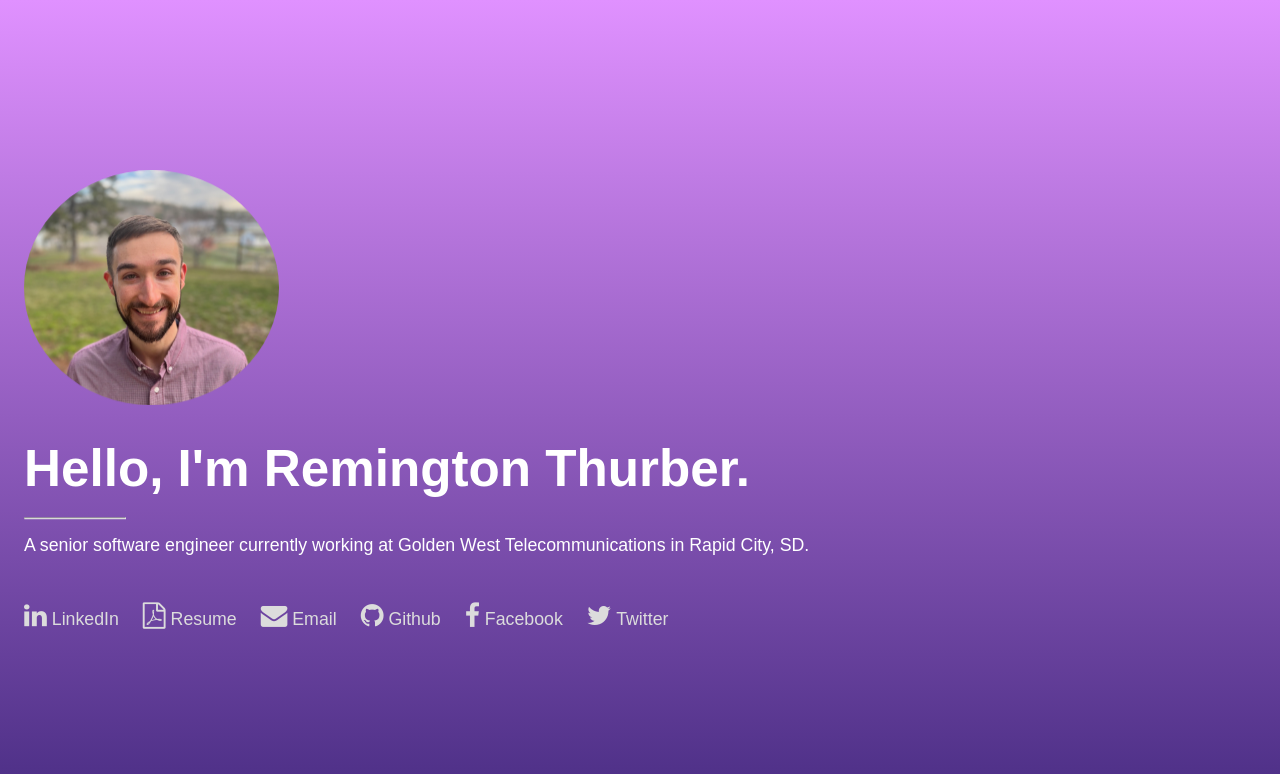
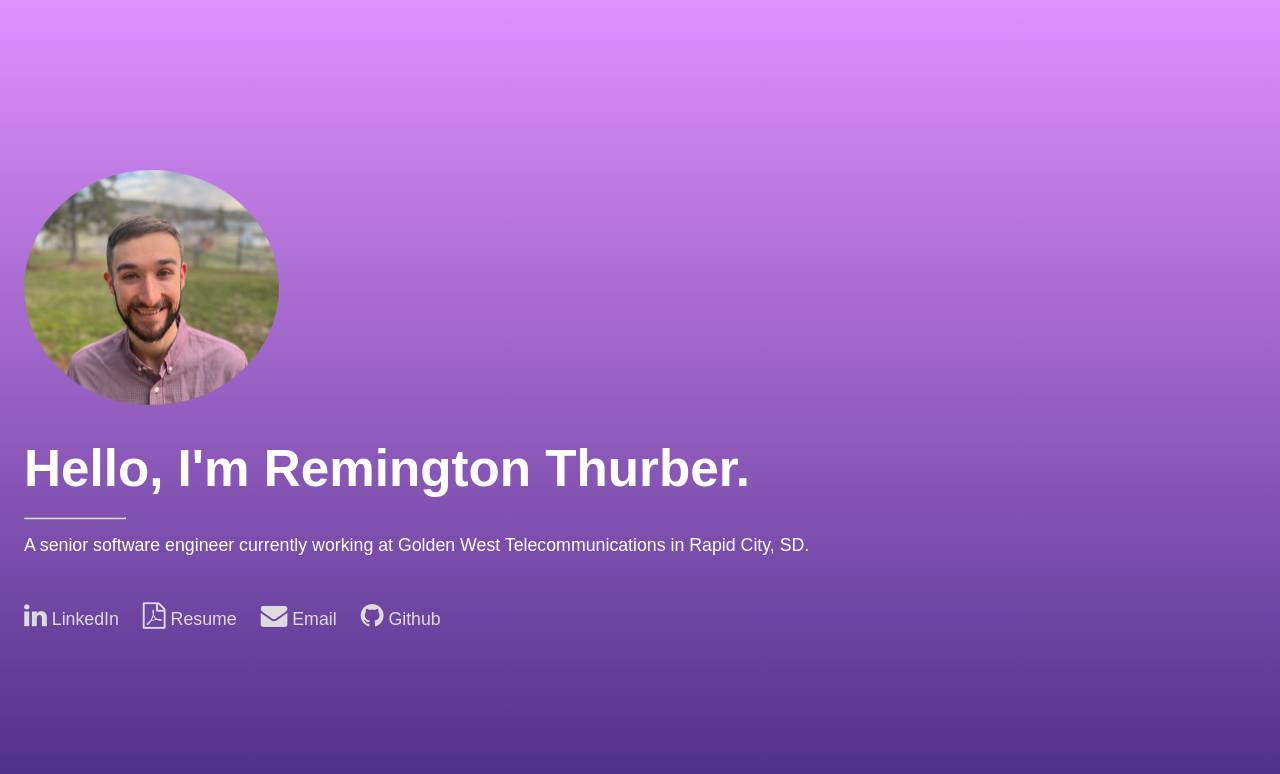
Before and after one commit to Remolten/remolten.github.io, a plain HTML site: page index.html in a window 1280 px wide. Drawn offline with nearby package versions, Linux system fonts and the light colour scheme.

Commit message:
Removes outdated socials.

```diff
--- a/index.html
+++ b/index.html
@@ -127,8 +127,6 @@
                     <a id="resume" href="https://drive.google.com/file/d/1ETpKCXuDHwCJbhDYWt_Pb1o679ZelB5u" title="Resume" target="_blank"><i class="fa fa-file-pdf-o"></i> Resume</a>
                     <a id="email" href="mailto:remington@remolten.com" title="Email" target="_blank"><i class="fa fa-envelope"></i> Email</a>
                     <a id="github" href="https://www.github.com/Remolten" title="Github" target="_blank"><i class="fa fa-github"></i> Github</a>
-                    <a id="facebook" href="https://www.facebook.com/remingtonthurber" title="Facebook" target="_blank"><i class="fa fa-facebook"></i> Facebook</a>
-                    <a id="twitter" href="https://www.twitter.com/Remolten11" title="Twitter" target="_blank"><i class="fa fa-twitter"></i> Twitter</a>
                 </div>
             </div>
         </div>
@@ -159,17 +157,9 @@
             document.getElementById('github').style.color = 'rgba(220, 220, 220, 1)';
         }, 3400);
         setTimeout(function() {
-            document.getElementById('facebook').className += ' animated fadeInLeft hoverColor';
-            document.getElementById('facebook').style.color = 'rgba(220, 220, 220, 1)';
-        }, 3600);
-        setTimeout(function() {
-            document.getElementById('twitter').className += ' animated fadeInLeft hoverColor';
-            document.getElementById('twitter').style.color = 'rgba(220, 220, 220, 1)';
-        }, 3800);
-        setTimeout(function() {
             document.getElementById('photo').className += ' animated fadeInLeft';
             document.getElementById('photo').style.visibility = 'visible';
-        }, 3870);
+        }, 3470);
     </script>
 
     <script>
```
